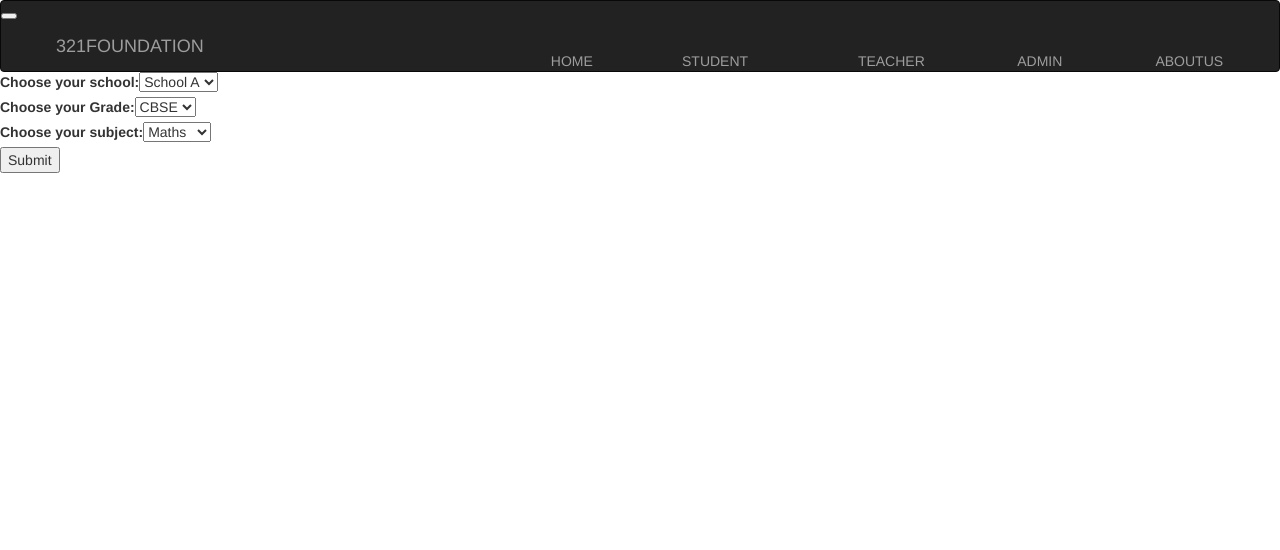
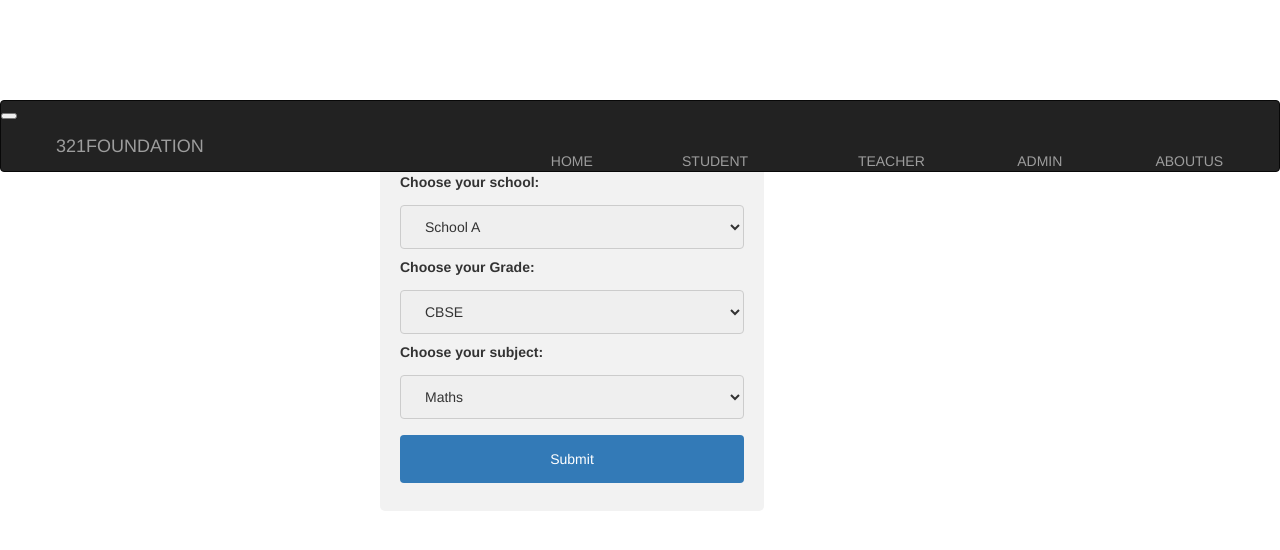
Before and after one commit to IndiaCFG2/team-9, an Angular app in the folder team9app/: page /teacher in a window 1280 px wide. Shown: the top 550 px of the page. Built offline with nearby package versions, Linux system fonts and the light colour scheme.

Commit message:
all components

```diff
--- a/team9app/src/app/admin/admin.component.html
+++ b/team9app/src/app/admin/admin.component.html
@@ -1,17 +1,46 @@
-<div class="container-fluid">
-    <section class="pin" id="pin">
-        <div class="row clearfix">
-          <div class="offset-sm-2 col-sm-8">
-            <form>
-              <div class="form-group">
+<!DOCTYPE html>
+<html>
+<style>
+
+
+.login {
+  width: 100%;
+  background-color: black;
+  color: white;
+  padding: 14px 20px;
+  margin: 8px 0;
+  border: none;
+  border-radius: 4px;
+  cursor: pointer;
+}
+
+input[type=button]:hover {
+  background-color: #45a049;
+}
+
+div {
+  border-radius: 5px;
+  background-color: #f2f2f2;
+  padding: 20px;
+  width:30%;
+  margin-left:380px;
+  margin-top:100px;
+}
+</style>
+<body>
+
+
+<div>
+        <form>
+
                 <label>Enter a Login pin</label>
                 <input type="password" name="adminpin" class="form-control" [(ngModel)]="adminpin">
-              </div>
-              <div class="form-group text-center">
-                <button class="btn btnD1" (click)="submitPin()" type="button">Login</button>
-              </div>
+
+                <br>
+                <button class="form-control" id="login" style="background-color: #337ab7;color: white" (click)="submitPin()" type="button">Login</button>
+
             </form>
-          </div>
-        </div>
-    </section>
-    </div>
+</div>
+
+</body>
+</html>
--- a/team9app/src/app/admindashboard/admindashboard.component.html
+++ b/team9app/src/app/admindashboard/admindashboard.component.html
@@ -1,21 +1,53 @@
-<p>admindashboard works!</p>
-
 <!DOCTYPE html>
-<html lang="en">
-	<head>
-	<title>321</title>
-	<meta charset="utf-8">
-	<meta name="viewport" content="width=device-width, initial-scale=1">
-	<link rel="stylesheet" href="https://maxcdn.bootstrapcdn.com/bootstrap/4.5.2/css/bootstrap.min.css">
-
-	</head>
-	<body>
+<html>
+<style>
+input[type=text], select {
+  width: 100%;
+  padding: 5px 10px;
+  margin: 8px 0;
+  display: inline-block;
+  border: 1px solid #ccc;
+  border-radius: 4px;
+  box-sizing: border-box;
+}
 
 
-	<form class="form-horizontal" action="/action_page.php">
-    <div class="form-group">
-      <label class="control-label col-sm-2" for="inputBoard">Board</label>
-	  <div class="col-sm-5">
+input[type=submit] {
+  width: 100%;
+  background-color: #337ab7;
+  color: white;
+  padding: 14px 20px;
+  margin: 8px 0;
+  border: none;
+  border-radius: 4px;
+  cursor: pointer;
+}
+
+input[type=submit]:hover {
+  background-color: #7CB0F8;
+}
+
+div {
+  border-radius: 5px;
+  background-color: #f2f2f2;
+  padding: 20px;
+  width:40%;
+  height:50%;
+  margin-left:380px;
+  margin-top:50px;
+  margin-bottom:50px;
+}
+</style>
+<body>
+
+
+<div>
+
+
+               <form  action="/action_page.php">
+
+      <label for="inputBoard">Board</label>
+
       <select id="inputBoard" class="form-control">
         <option selected>Choose...</option>
         <option>CBSE</option>
@@ -23,11 +55,11 @@
         <option>Maharashtra</option>
         <option>Telangana</option>
       </select>
-	  </div>
-    </div>
-    <div class="form-group">
-      <label class="control-label col-sm-2" for="inputGrade">Grade</label>
-	  <div class="col-sm-5">
+
+
+
+      <label for="inputGrade">Grade</label>
+
       <select id="inputGrade" class="form-control">
         <option selected>Choose...</option>
         <option>Grade 1</option>
@@ -36,46 +68,39 @@
         <option>Grade 4</option>
         <option>Grade 5</option>
       </select>
-	  </div>
-    </div>
-  <div class="form-group">
-    <label class="control-label col-sm-2" for="inputSubject">Subject</label>
-	<div class="col-sm-5">
+
+    <label for="inputSubject">Subject</label>
+
     <select id="inputSubject" class="form-control">
         <option selected>Choose...</option>
         <option>English</option>
         <option>Maths</option>
         <option>EVS</option>
       </select>
-	  </div>
-  </div>
-  <div class="form-group">
-    <label class="control-label col-sm-2" for="inputChapter">Course Name</label>
-	<div class="col-sm-5">
-    <input type="text" class="form-control" id="inputChapter" placeholder="Enter a Chapter name">
-	</div>
-  </div>
-    <div class="form-group">
-      <label class="control-label col-sm-2" for="inputlowurl">lowTech</label>
-	  <div class="col-sm-5">
-      <input type="text" class="form-control" id="inputlowurl">
-	  </div>
-    </div>
-    <div class="form-group">
-      <label class="control-label col-sm-2" for="inputhighurl">highTech</label>
-	  <div class="col-sm-5">
-      <input type="text" class="form-control" id="inputhighurl">
-	  </div>
-    </div>
 
 
 
-  <center><button type="submit" class="btn btn-primary">Update</button></center>
+    <label for="inputChapter">Course Name</label>
 
-</form>
+    <input type="text" class="form-control" id="inputChapter" placeholder="Enter a Chapter name">
 
 
+      <label for="inputlowurl">LowTech URL</label>
+
+      <input type="text" class="form-control" id="inputlowurl">
+
+
+      <label for="inputhighurl">HighTech URL</label>
+
+      <input type="text" class="form-control" id="inputhighurl">
+
+
+
+
+  <input type="submit" value="Update">
+
+            </form>
+</div>
 <div id="grade" style="height: 370px;  width: 100%; margin-left:auto;margin-right:auto; "></div>
-
-	</body>
+</body>
 </html>
--- a/team9app/src/app/student/student.component.html
+++ b/team9app/src/app/student/student.component.html
@@ -1,10 +1,45 @@
 <!DOCTYPE html>
 <html>
+<style>
+input[type=text], select {
+  width: 100%;
+  padding: 12px 20px;
+  margin: 8px 0;
+  display: inline-block;
+  border: 1px solid #ccc;
+  border-radius: 4px;
+  box-sizing: border-box;
+}
+
+input[type=submit] {
+  width: 100%;
+  background-color: #337ab7;
+  color: white;
+  padding: 14px 20px;
+  margin: 8px 0;
+  border: none;
+  border-radius: 4px;
+  cursor: pointer;
+}
+
+input[type=submit]:hover {
+  background-color: #337ab7;
+}
+
+div {
+  border-radius: 5px;
+  background-color: #f2f2f2;
+  padding: 20px;
+  width:30%;
+  margin-left:380px;
+  margin-top:100px;
+}
+</style>
 <body>
 
 
-<br>
-<form action="/action_page.php">
+<div>
+  <form action="/action_page.php">
   <br>
   <br>
 
@@ -27,7 +62,7 @@
   <br>
   <input type="submit" value="Submit">
 </form>
-
+</div>
 
 </body>
 </html>
--- a/team9app/src/app/teacher/teacher.component.html
+++ b/team9app/src/app/teacher/teacher.component.html
@@ -1,22 +1,57 @@
 <!DOCTYPE html>
 <html>
+<style>
+input[type=text], select {
+  width: 100%;
+  padding: 12px 20px;
+  margin: 8px 0;
+  display: inline-block;
+  border: 1px solid #ccc;
+  border-radius: 4px;
+  box-sizing: border-box;
+}
+
+input[type=submit] {
+  width: 100%;
+  background-color: #337ab7;
+  color: white;
+  padding: 14px 20px;
+  margin: 8px 0;
+  border: none;
+  border-radius: 4px;
+  cursor: pointer;
+}
+
+input[type=submit]:hover {
+  background-color: #7CB0F8;
+}
+
+div {
+  border-radius: 5px;
+  background-color: #f2f2f2;
+  padding: 20px;
+  width:30%;
+  margin-left:380px;
+  margin-top:100px;
+}
+</style>
 <body>
 
 
-<br>
-<form action="/action_page.php">
+<div>
+  <form action="/action_page.php">
   <br>
   <br>
 
 
-  <label for="schools">Choose your school:</label>
+  <label for="schools"><b>Choose your school:</b></label>
   <select name="sc" id="school">
     <option value="s">School A</option>
     <option value="s2">School B</option>
     <option value="s3">School C</option>
   </select>
   <br>
-  <label for="schools">Choose your Grade:</label>
+  <label for="schools"><b>Choose your Grade:</b></label>
   <select name="sc" id="school">
     <option value="s">CBSE</option>
     <option value="s2">SSC</option>
@@ -24,7 +59,7 @@
      <option value="s3">MS</option>
   </select>
   <br>
-  <label for="schools">Choose your subject:</label>
+  <label for="schools"><b>Choose your subject:</b></label>
   <select name="sc" id="school">
     <option value="s">Maths</option>
     <option value="s2">English</option>
@@ -34,7 +69,7 @@
 
   <input type="submit" value="Submit">
 </form>
-
+</div>
 
 </body>
 </html>
--- a/team9app/src/app/teacherdashboard/teacherdashboard.component.html
+++ b/team9app/src/app/teacherdashboard/teacherdashboard.component.html
@@ -102,9 +102,9 @@ float: right;
 	  <br>
 	  <br>
 <div class="tab">
-  <button class="tablinks" (click)="openCity(event, 'London')">Week 1</button>
-  <button class="tablinks" (click)="openCity(event, 'Paris')">Week 2</button>
-  <button class="tablinks" (click)="openCity(event, 'Tokyo')">Week 3</button>
+  <button class="tablinks" (click)="openCity($event, 'London')">Week 1</button>
+  <button class="tablinks" (click)="openCity($event, 'Paris')">Week 2</button>
+  <button class="tablinks" (click)="openCity($event, 'Tokyo')">Week 3</button>
 
 </div>
 
--- a/team9app/src/app/teacherdashboard/teacherdashboard.component.ts
+++ b/team9app/src/app/teacherdashboard/teacherdashboard.component.ts
@@ -20,7 +20,7 @@ export class TeacherdashboardComponent implements OnInit {
 
   }
 
-openCity(evt, cityName) {
+	openCity(evt, cityName) {
   var i, tabcontent, tablinks;
   tabcontent = document.getElementsByClassName("tabcontent");
   for (i = 0; i < tabcontent.length; i++) {
```
Also changed, not shown: team9app/src/app/teacherdashboard/scr.js (added, +57 -0 lines).
